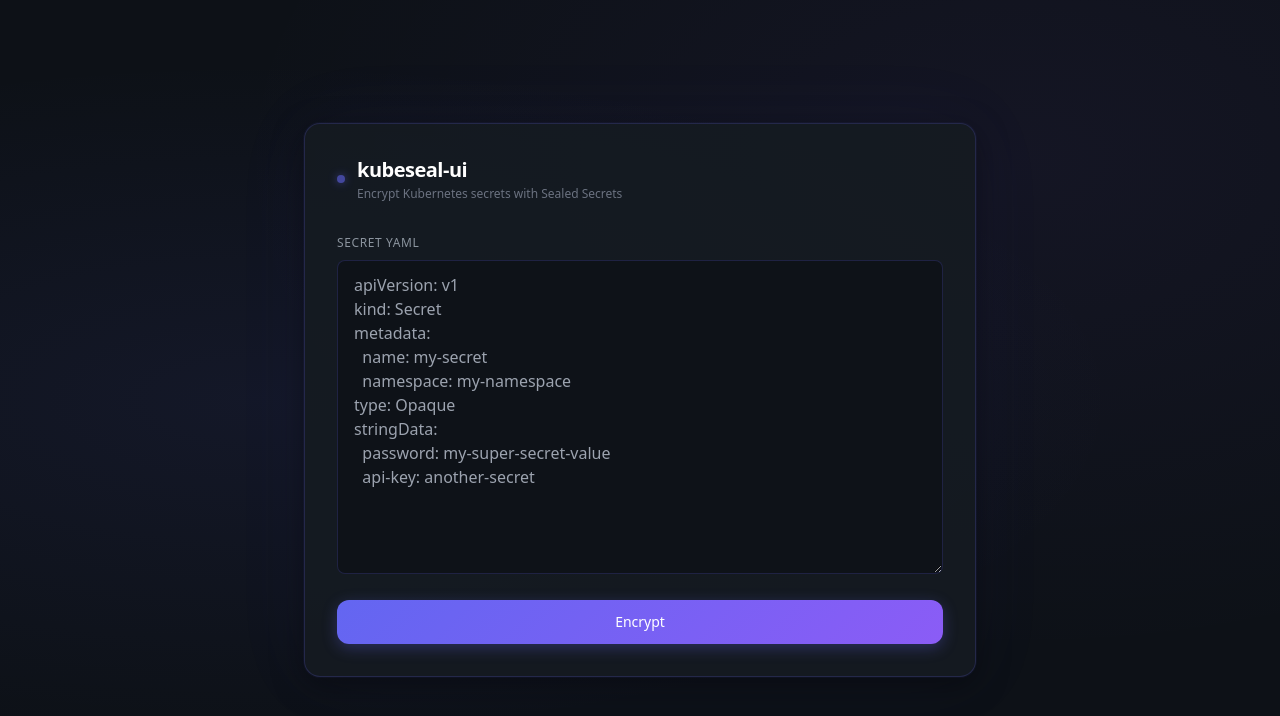
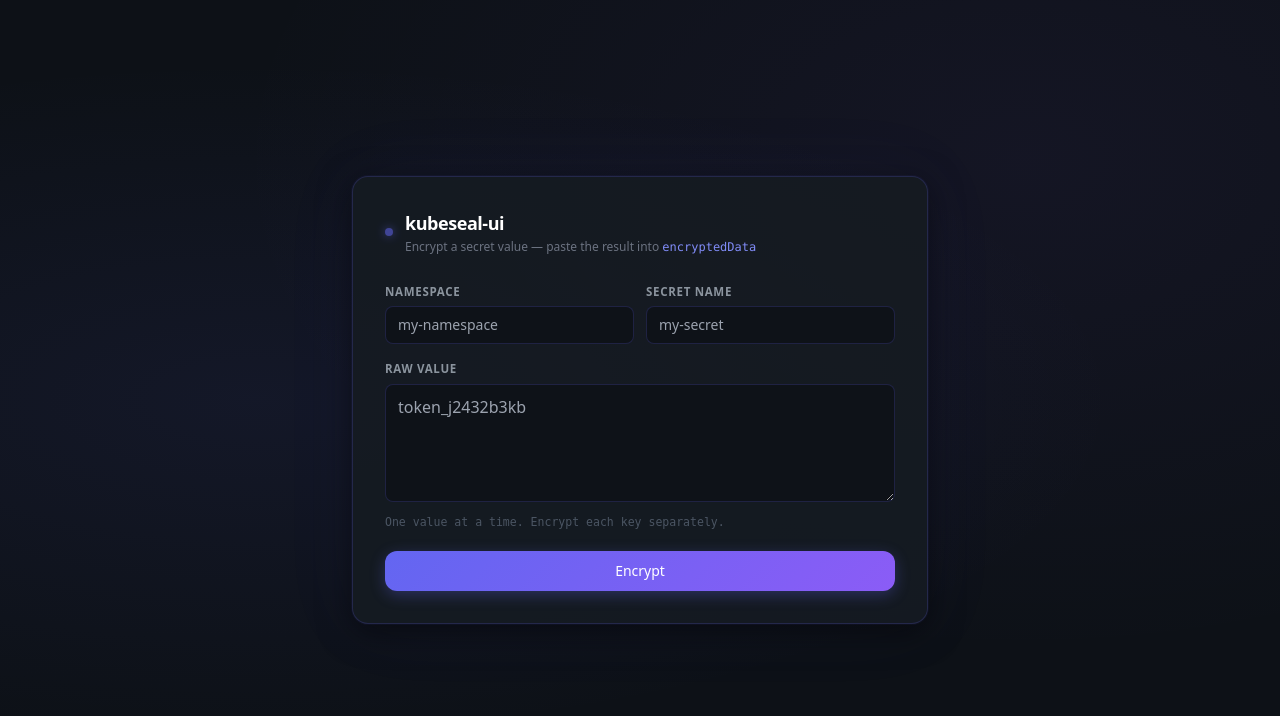
Before and after one commit to kuvi-99/kubeseal-ui, a Python web app: template templates/index.html in a window 1280 px wide. Shown: the top 716 px of the page. Run offline with Jinja, Linux system fonts and the light colour scheme; the template is opened without the code that fills it, so the values that code supplies are empty; some libraries are stand-ins or nearby versions.

Commit message:
update flow

```diff
--- a/templates/index.html
+++ b/templates/index.html
@@ -15,26 +15,22 @@
     }
 
     .card {
-      background: rgba(22, 27, 34, 0.9);
+      background: rgba(22, 27, 34, 0.95);
       border: 1px solid rgba(99, 102, 241, 0.2);
       box-shadow:
         0 0 0 1px rgba(99, 102, 241, 0.05),
-        0 8px 32px rgba(0, 0, 0, 0.4),
+        0 8px 32px rgba(0, 0, 0, 0.5),
         0 0 80px rgba(99, 102, 241, 0.06);
     }
 
-    textarea, .output-area {
+    input, textarea {
       background: rgba(13, 17, 23, 0.8);
       border: 1px solid rgba(99, 102, 241, 0.2);
       color: #e6edf3;
-      font-family: 'JetBrains Mono', 'Fira Code', 'Cascadia Code', ui-monospace, monospace;
-      font-size: 0.8rem;
-      line-height: 1.6;
-      resize: vertical;
       transition: border-color 0.2s ease, box-shadow 0.2s ease;
     }
 
-    textarea:focus {
+    input:focus, textarea:focus {
       outline: none;
       border-color: rgba(99, 102, 241, 0.6);
       box-shadow:
@@ -42,155 +38,154 @@
         0 0 20px rgba(99, 102, 241, 0.08);
     }
 
+    input::placeholder, textarea::placeholder {
+      color: #4b5563;
+    }
+
+    textarea {
+      font-family: 'JetBrains Mono', 'Fira Code', ui-monospace, monospace;
+      font-size: 0.82rem;
+      line-height: 1.6;
+      resize: vertical;
+    }
+
+    .output-wrap {
+      font-family: 'JetBrains Mono', 'Fira Code', ui-monospace, monospace;
+      font-size: 0.82rem;
+      background: rgba(13, 17, 23, 0.8);
+      border: 1px solid rgba(34, 197, 94, 0.25);
+      color: #86efac;
+      word-break: break-all;
+    }
+
     .btn-encrypt {
       background: linear-gradient(135deg, #6366f1 0%, #8b5cf6 100%);
       box-shadow: 0 4px 15px rgba(99, 102, 241, 0.3);
       transition: all 0.2s ease;
     }
-
     .btn-encrypt:hover:not(:disabled) {
       box-shadow: 0 6px 25px rgba(99, 102, 241, 0.5);
       transform: translateY(-1px);
     }
-
-    .btn-encrypt:active:not(:disabled) {
-      transform: translateY(0);
-    }
-
-    .btn-encrypt:disabled {
-      opacity: 0.6;
-      cursor: not-allowed;
-    }
+    .btn-encrypt:active:not(:disabled) { transform: translateY(0); }
+    .btn-encrypt:disabled { opacity: 0.6; cursor: not-allowed; }
 
     .btn-copy {
-      background: rgba(99, 102, 241, 0.15);
-      border: 1px solid rgba(99, 102, 241, 0.3);
-      color: #a5b4fc;
+      background: rgba(34, 197, 94, 0.12);
+      border: 1px solid rgba(34, 197, 94, 0.3);
+      color: #86efac;
       transition: all 0.15s ease;
     }
-
-    .btn-copy:hover {
-      background: rgba(99, 102, 241, 0.25);
-      border-color: rgba(99, 102, 241, 0.5);
-    }
-
+    .btn-copy:hover { background: rgba(34, 197, 94, 0.22); }
     .btn-copy.copied {
-      background: rgba(34, 197, 94, 0.15);
-      border-color: rgba(34, 197, 94, 0.4);
-      color: #86efac;
-    }
-
-    .output-area {
-      display: none;
-    }
-
-    .output-area.visible {
-      display: block;
+      background: rgba(34, 197, 94, 0.25);
+      border-color: rgba(34, 197, 94, 0.6);
     }
 
     .error-box {
-      display: none;
       background: rgba(239, 68, 68, 0.1);
       border: 1px solid rgba(239, 68, 68, 0.3);
       color: #fca5a5;
     }
 
-    .error-box.visible {
-      display: block;
-    }
-
     .spinner {
-      display: none;
-      width: 18px;
-      height: 18px;
+      width: 16px; height: 16px;
       border: 2px solid rgba(255,255,255,0.3);
       border-top-color: #fff;
       border-radius: 50%;
       animation: spin 0.7s linear infinite;
     }
-
     @keyframes spin { to { transform: rotate(360deg); } }
 
     .label-text {
       color: #8b949e;
-      font-size: 0.75rem;
-      font-weight: 500;
-      letter-spacing: 0.05em;
+      font-size: 0.72rem;
+      font-weight: 600;
+      letter-spacing: 0.06em;
       text-transform: uppercase;
     }
 
     .glow-dot {
-      width: 8px;
-      height: 8px;
+      width: 8px; height: 8px;
       background: #6366f1;
       border-radius: 50%;
-      box-shadow: 0 0 8px rgba(99, 102, 241, 0.8);
+      box-shadow: 0 0 10px rgba(99, 102, 241, 0.9);
       animation: pulse 2s ease-in-out infinite;
+      flex-shrink: 0;
     }
+    @keyframes pulse { 0%, 100% { opacity: 1; } 50% { opacity: 0.35; } }
 
-    @keyframes pulse {
-      0%, 100% { opacity: 1; }
-      50% { opacity: 0.4; }
+    .hint {
+      color: #4b5563;
+      font-size: 0.72rem;
+      font-family: 'JetBrains Mono', ui-monospace, monospace;
     }
   </style>
 </head>
 <body class="flex items-center justify-center min-h-screen p-4">
 
-  <div class="card rounded-2xl p-8 w-full max-w-2xl">
+  <div class="card rounded-2xl p-8 w-full max-w-xl">
 
     <!-- Header -->
-    <div class="flex items-center gap-3 mb-8">
+    <div class="flex items-center gap-3 mb-7">
       <div class="glow-dot"></div>
       <div>
-        <h1 class="text-xl font-semibold text-white tracking-tight">kubeseal-ui</h1>
-        <p class="text-xs text-gray-500 mt-0.5">Encrypt Kubernetes secrets with Sealed Secrets</p>
+        <h1 class="text-lg font-semibold text-white tracking-tight">kubeseal-ui</h1>
+        <p class="text-xs text-gray-500 mt-0.5">Encrypt a secret value — paste the result into <code class="text-indigo-400">encryptedData</code></p>
       </div>
     </div>
 
-    <!-- Input -->
-    <div class="mb-5">
-      <label class="label-text block mb-2">Secret YAML</label>
-      <textarea
-        id="input"
-        rows="12"
-        class="w-full rounded-lg px-4 py-3"
-        placeholder="apiVersion: v1
-kind: Secret
-metadata:
-  name: my-secret
-  namespace: my-namespace
-type: Opaque
-stringData:
-  password: my-super-secret-value
-  api-key: another-secret"
-      ></textarea>
+    <!-- Namespace + Name row -->
+    <div class="grid grid-cols-2 gap-3 mb-4">
+      <div>
+        <label class="label-text block mb-1.5">Namespace</label>
+        <input id="namespace" type="text" placeholder="my-namespace"
+          class="w-full rounded-lg px-3 py-2 text-sm" />
+      </div>
+      <div>
+        <label class="label-text block mb-1.5">Secret name</label>
+        <input id="name" type="text" placeholder="my-secret"
+          class="w-full rounded-lg px-3 py-2 text-sm" />
+      </div>
     </div>
 
-    <!-- Encrypt button -->
-    <button id="encryptBtn" onclick="encrypt()" class="btn-encrypt w-full py-3 rounded-xl text-white font-medium text-sm flex items-center justify-center gap-2">
-      <div class="spinner" id="spinner"></div>
+    <!-- Value -->
+    <div class="mb-5">
+      <label class="label-text block mb-1.5">Raw value</label>
+      <textarea id="value" rows="4"
+        class="w-full rounded-lg px-3 py-2.5"
+        placeholder="token_j2432b3kb"></textarea>
+      <p class="hint mt-1.5">One value at a time. Encrypt each key separately.</p>
+    </div>
+
+    <!-- Button -->
+    <button id="encryptBtn" onclick="encrypt()"
+      class="btn-encrypt w-full py-2.5 rounded-xl text-white font-medium text-sm flex items-center justify-center gap-2">
+      <div class="spinner hidden" id="spinner"></div>
       <span id="btnText">Encrypt</span>
     </button>
 
     <!-- Error -->
-    <div id="errorBox" class="error-box rounded-lg px-4 py-3 mt-4 text-sm font-mono whitespace-pre-wrap"></div>
+    <div id="errorBox" class="hidden error-box rounded-lg px-4 py-3 mt-4 text-sm font-mono whitespace-pre-wrap"></div>
 
     <!-- Output -->
-    <div id="outputBlock" class="mt-6 hidden">
+    <div id="outputBlock" class="hidden mt-6">
       <div class="flex items-center justify-between mb-2">
-        <label class="label-text">Sealed Secret YAML</label>
-        <button id="copyBtn" onclick="copyOutput()" class="btn-copy text-xs px-3 py-1.5 rounded-lg font-medium">
-          Copy
-        </button>
+        <label class="label-text">Encrypted value</label>
+        <button id="copyBtn" onclick="copyOutput()"
+          class="btn-copy text-xs px-3 py-1.5 rounded-lg font-medium">Copy</button>
       </div>
-      <pre id="output" class="output-area visible rounded-lg px-4 py-3 overflow-x-auto whitespace-pre-wrap break-all"></pre>
+      <div id="output" class="output-wrap rounded-lg px-4 py-3 leading-relaxed"></div>
+      <p class="hint mt-2">Paste into <code class="text-indigo-400">secrets.sealed[].encryptedData.&lt;key&gt;</code> in values.yaml</p>
     </div>
 
   </div>
 
   <script>
     async function encrypt() {
-      const input = document.getElementById('input').value.trim();
+      const namespace = document.getElementById('namespace').value.trim();
+      const name = document.getElementById('name').value.trim();
+      const value = document.getElementById('value').value;
       const btn = document.getElementById('encryptBtn');
       const spinner = document.getElementById('spinner');
       const btnText = document.getElementById('btnText');
@@ -198,39 +193,32 @@ stringData:
       const outputBlock = document.getElementById('outputBlock');
       const output = document.getElementById('output');
 
-      errorBox.classList.remove('visible');
+      errorBox.classList.add('hidden');
       outputBlock.classList.add('hidden');
 
-      if (!input) {
-        showError('Paste your Secret YAML first.');
-        return;
-      }
+      if (!namespace) return showError('Namespace is required.');
+      if (!name)      return showError('Secret name is required.');
+      if (!value.trim()) return showError('Raw value is empty.');
 
       btn.disabled = true;
-      spinner.style.display = 'block';
+      spinner.classList.remove('hidden');
       btnText.textContent = 'Encrypting…';
 
       try {
         const resp = await fetch('/encrypt', {
           method: 'POST',
           headers: { 'Content-Type': 'application/json' },
-          body: JSON.stringify({ secret_yaml: input }),
+          body: JSON.stringify({ value, namespace, name }),
         });
-
         const data = await resp.json();
-
-        if (!resp.ok) {
-          showError(data.detail || `Error ${resp.status}`);
-          return;
-        }
-
-        output.textContent = data.sealed_yaml;
+        if (!resp.ok) { showError(data.detail || `Error ${resp.status}`); return; }
+        output.textContent = data.encrypted;
         outputBlock.classList.remove('hidden');
       } catch (e) {
         showError('Network error: ' + e.message);
       } finally {
         btn.disabled = false;
-        spinner.style.display = 'none';
+        spinner.classList.add('hidden');
         btnText.textContent = 'Encrypt';
       }
     }
@@ -238,7 +226,7 @@ stringData:
     function showError(msg) {
       const errorBox = document.getElementById('errorBox');
       errorBox.textContent = msg;
-      errorBox.classList.add('visible');
+      errorBox.classList.remove('hidden');
     }
 
     async function copyOutput() {
@@ -247,14 +235,10 @@ stringData:
       await navigator.clipboard.writeText(text);
       btn.textContent = 'Copied!';
       btn.classList.add('copied');
-      setTimeout(() => {
-        btn.textContent = 'Copy';
-        btn.classList.remove('copied');
-      }, 2000);
+      setTimeout(() => { btn.textContent = 'Copy'; btn.classList.remove('copied'); }, 2000);
     }
 
-    // Ctrl+Enter to encrypt
-    document.addEventListener('keydown', (e) => {
+    document.addEventListener('keydown', e => {
       if ((e.ctrlKey || e.metaKey) && e.key === 'Enter') encrypt();
     });
   </script>
```
Also changed, not shown: deploy/values.yaml (added, +46 -0 lines), k8s/deployment.yaml (deleted, +0 -43 lines), k8s/ingress.yaml (deleted, +0 -26 lines), k8s/service.yaml (deleted, +0 -13 lines), main.py (+19 -7 lines), .github/workflows/docker.yml.
